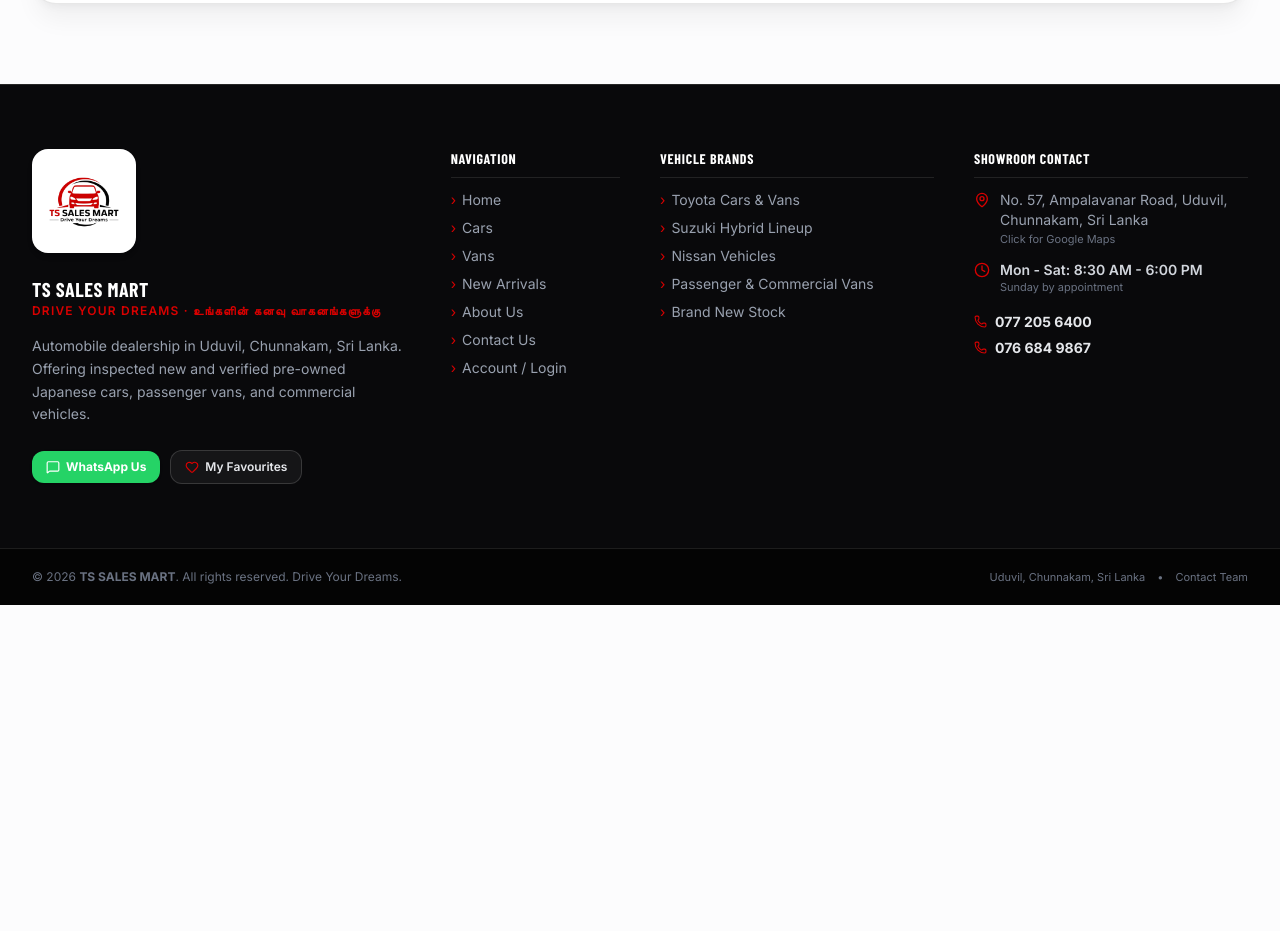
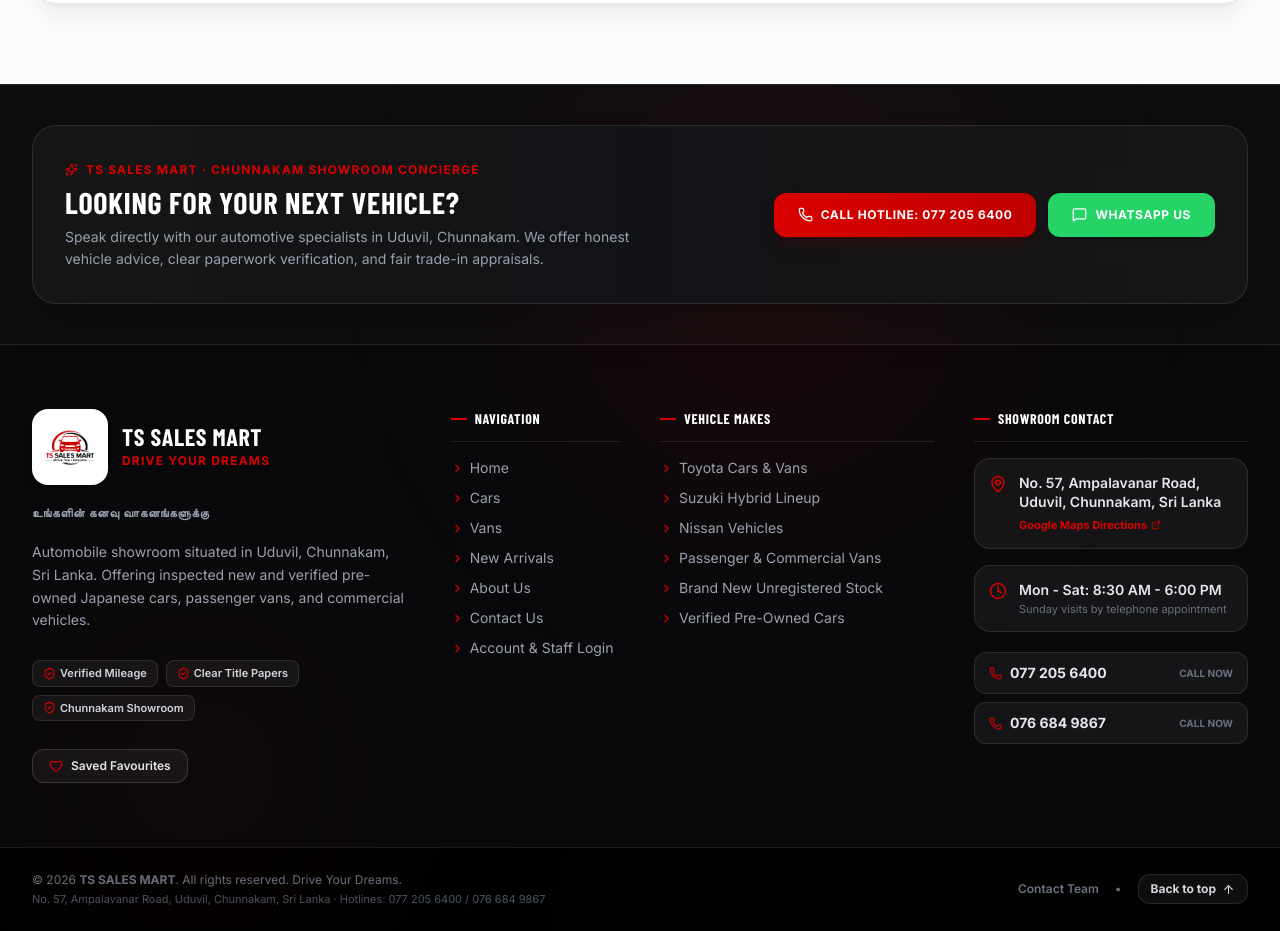
Before and after one commit to stalinpraveen/ts_salesmart, a React (Vite) app in the folder client/: page / in a window 1280 px wide. Shown: the part 3443-4374 px from the top of the page. Before the commit the page ends 4048 px from the top, so only its background shows below. Built offline with nearby package versions, Linux system fonts and the light colour scheme; no server answers; a web font is replaced by a local one.

Commit message:
feat(footer): redesign footer into ultra-luxury automotive dealership styling with VIP banner, frosted brand showcase, and concierge cards

```diff
--- a/client/src/components/Footer.jsx
+++ b/client/src/components/Footer.jsx
@@ -1,161 +1,314 @@
 import { Link } from 'react-router-dom'
-import { Phone, MapPin, Clock, MessageSquare, Heart } from 'lucide-react'
+import {
+  Phone,
+  MapPin,
+  Clock,
+  MessageSquare,
+  Heart,
+  ShieldCheck,
+  ChevronRight,
+  ArrowUp,
+  Sparkles,
+  ExternalLink,
+} from 'lucide-react'
 import { ASSETS, BUSINESS, NAV_LINKS } from '../utils/constants'
 
 const YEAR = new Date().getFullYear()
 
 export default function Footer() {
+  const scrollToTop = () => {
+    window.scrollTo({ top: 0, behavior: 'smooth' })
+  }
+
   return (
-    <footer className="bg-[#09090b] text-gray-400 border-t border-neutral-800">
-      {/* Upper Main Footer Grid */}
-      <div className="container-page py-16 grid gap-10 md:grid-cols-2 lg:grid-cols-12">
-        {/* Dealership Branding & Identity */}
-        <div className="lg:col-span-4 space-y-4">
-          <Link to="/" className="inline-block rounded-2xl bg-white p-3 shadow-md hover:opacity-95 transition">
-            <img
-              src={ASSETS.logo}
-              alt="TS SALES MART — Drive Your Dreams"
-              className="h-16 sm:h-20 w-auto object-contain"
-              loading="lazy"
+    <footer className="relative bg-[#09090b] text-gray-400 border-t border-neutral-800 overflow-hidden">
+      {/* Subtle Ambient Red Glow Effects */}
+      <div
+        className="absolute top-0 right-1/4 w-96 h-96 rounded-full bg-brand/10 blur-[130px] pointer-events-none"
+        aria-hidden="true"
       />
-          </Link>
-          <div>
-            <p className="font-display text-xl font-extrabold uppercase text-white tracking-wide">
-              TS SALES MART
-            </p>
-            <p className="text-xs font-semibold text-brand tracking-widest uppercase">
-              Drive Your Dreams · உங்களின் கனவு வாகனங்களுக்கு
+      <div
+        className="absolute bottom-0 left-10 w-80 h-80 rounded-full bg-red-950/15 blur-[120px] pointer-events-none"
+        aria-hidden="true"
+      />
+
+      {/* 1. Upper VIP Dealership Concierge Banner */}
+      <div className="border-b border-white/10 bg-white/[0.02]">
+        <div className="container-page py-10">
+          <div className="rounded-3xl border border-white/10 bg-gradient-to-r from-neutral-900/90 via-[#121316] to-neutral-900/90 p-6 sm:p-8 backdrop-blur-xl flex flex-col lg:flex-row lg:items-center justify-between gap-6 shadow-2xl">
+            <div className="space-y-1.5">
+              <div className="inline-flex items-center gap-2 text-xs font-bold uppercase tracking-widest text-brand">
+                <Sparkles size={13} />
+                <span>TS SALES MART · Chunnakam Showroom Concierge</span>
+              </div>
+              <h3 className="font-display text-2xl sm:text-3xl font-extrabold uppercase text-white tracking-wide">
+                Looking For Your Next Vehicle?
+              </h3>
+              <p className="text-xs sm:text-sm text-gray-400 max-w-xl leading-relaxed">
+                Speak directly with our automotive specialists in Uduvil, Chunnakam. We offer honest vehicle advice, clear paperwork verification, and fair trade-in appraisals.
               </p>
             </div>
-          <p className="text-xs sm:text-sm text-gray-400 leading-relaxed max-w-sm">
-            Automobile dealership in Uduvil, Chunnakam, Sri Lanka. Offering inspected new and verified pre-owned Japanese cars, passenger vans, and commercial vehicles.
-          </p>
-          <div className="pt-2 flex flex-wrap items-center gap-2.5">
+
+            <div className="flex flex-wrap items-center gap-3 shrink-0">
+              <a
+                href={BUSINESS.phones[0].href}
+                className="btn-primary !py-3.5 !px-6 text-xs font-bold uppercase tracking-wider rounded-xl shadow-lg shadow-red-950/40"
+              >
+                <Phone size={15} />
+                <span>Call Hotline: {BUSINESS.phones[0].display}</span>
+              </a>
+
               <a
                 href={BUSINESS.whatsappUrl}
                 target="_blank"
                 rel="noreferrer"
-              className="inline-flex items-center gap-1.5 rounded-xl bg-[#25D366] text-white px-3.5 py-2 text-xs font-bold hover:bg-[#20ba59] transition shadow-sm"
+                className="btn !py-3.5 !px-6 text-xs font-bold uppercase tracking-wider rounded-xl bg-[#25D366] text-white hover:bg-[#20ba59] transition shadow-md"
               >
-              <MessageSquare size={14} /> WhatsApp Us
+                <MessageSquare size={15} />
+                <span>WhatsApp Us</span>
               </a>
+            </div>
+          </div>
+        </div>
+      </div>
+
+      {/* 2. Main 4-Column Luxury Footer Grid */}
+      <div className="container-page py-16 grid gap-10 md:grid-cols-2 lg:grid-cols-12 relative z-10">
+        {/* Column 1: Dealership Identity & Brand Showcase */}
+        <div className="lg:col-span-4 space-y-5">
+          <Link to="/" className="inline-flex items-center gap-3.5 group">
+            <div className="rounded-2xl bg-white p-2.5 shadow-md transition-transform duration-300 group-hover:scale-105">
+              <img
+                src={ASSETS.logo}
+                alt="TS SALES MART — Drive Your Dreams"
+                className="h-12 sm:h-14 w-auto object-contain"
+                loading="lazy"
+              />
+            </div>
+            <div>
+              <p className="font-display text-2xl font-black uppercase text-white tracking-wide leading-none">
+                TS SALES MART
+              </p>
+              <p className="text-xs font-bold text-brand uppercase tracking-widest mt-1">
+                Drive Your Dreams
+              </p>
+            </div>
+          </Link>
+
+          <p className="text-xs font-semibold text-gray-400 tracking-wider">
+            உங்களின் கனவு வாகனங்களுக்கு
+          </p>
+
+          <p className="text-xs sm:text-sm text-gray-400 leading-relaxed max-w-sm font-normal">
+            Automobile showroom situated in Uduvil, Chunnakam, Sri Lanka. Offering inspected new and verified pre-owned Japanese cars, passenger vans, and commercial vehicles.
+          </p>
+
+          {/* Trust Guarantee Chips */}
+          <div className="pt-2 flex flex-wrap gap-2 text-[11px] font-semibold text-gray-300">
+            <span className="inline-flex items-center gap-1 rounded-lg border border-white/10 bg-white/5 px-2.5 py-1">
+              <ShieldCheck size={13} className="text-brand" /> Verified Mileage
+            </span>
+            <span className="inline-flex items-center gap-1 rounded-lg border border-white/10 bg-white/5 px-2.5 py-1">
+              <ShieldCheck size={13} className="text-brand" /> Clear Title Papers
+            </span>
+            <span className="inline-flex items-center gap-1 rounded-lg border border-white/10 bg-white/5 px-2.5 py-1">
+              <ShieldCheck size={13} className="text-brand" /> Chunnakam Showroom
+            </span>
+          </div>
+
+          <div className="pt-2">
             <Link
               to="/favorites"
-              className="inline-flex items-center gap-1.5 rounded-xl border border-white/15 bg-white/5 text-gray-200 px-3.5 py-2 text-xs font-semibold hover:border-brand hover:text-white transition"
+              className="inline-flex items-center gap-2 rounded-xl border border-white/15 bg-white/5 text-gray-200 px-4 py-2 text-xs font-semibold hover:border-brand hover:text-white transition"
             >
-              <Heart size={14} className="text-brand" /> My Favourites
+              <Heart size={14} className="text-brand" /> Saved Favourites
             </Link>
           </div>
         </div>
 
-        {/* Quick Links Column */}
-        <div className="lg:col-span-2 space-y-3">
-          <h3 className="font-display text-sm font-extrabold uppercase text-white tracking-wider border-b border-white/10 pb-2">
+        {/* Column 2: Navigation Links */}
+        <div className="lg:col-span-2 space-y-4">
+          <div className="flex items-center gap-2 border-b border-white/10 pb-3">
+            <span className="w-4 h-[2px] bg-brand inline-block" />
+            <h4 className="font-display text-sm font-extrabold uppercase text-white tracking-wider">
               Navigation
-          </h3>
-          <ul className="space-y-2 text-xs sm:text-sm">
+            </h4>
+          </div>
+          <ul className="space-y-2.5 text-xs sm:text-sm">
             {NAV_LINKS.map((l) => (
               <li key={l.label}>
-                <Link to={l.to} className="hover:text-brand transition flex items-center gap-1.5">
-                  <span className="text-brand">›</span> {l.label}
+                <Link
+                  to={l.to}
+                  className="group flex items-center gap-1.5 text-gray-400 hover:text-white transition-colors"
+                >
+                  <ChevronRight size={13} className="text-brand transition-transform group-hover:translate-x-1" />
+                  <span>{l.label}</span>
                 </Link>
               </li>
             ))}
             <li>
-              <Link to="/login" className="hover:text-brand transition flex items-center gap-1.5">
-                <span className="text-brand">›</span> Account / Login
+              <Link
+                to="/login"
+                className="group flex items-center gap-1.5 text-gray-400 hover:text-white transition-colors"
+              >
+                <ChevronRight size={13} className="text-brand transition-transform group-hover:translate-x-1" />
+                <span>Account &amp; Staff Login</span>
               </Link>
             </li>
           </ul>
         </div>
 
-        {/* Popular Categories & Brands */}
-        <div className="lg:col-span-3 space-y-3">
-          <h3 className="font-display text-sm font-extrabold uppercase text-white tracking-wider border-b border-white/10 pb-2">
-            Vehicle Brands
-          </h3>
-          <ul className="space-y-2 text-xs sm:text-sm">
+        {/* Column 3: Vehicle Brands & Categories */}
+        <div className="lg:col-span-3 space-y-4">
+          <div className="flex items-center gap-2 border-b border-white/10 pb-3">
+            <span className="w-4 h-[2px] bg-brand inline-block" />
+            <h4 className="font-display text-sm font-extrabold uppercase text-white tracking-wider">
+              Vehicle Makes
+            </h4>
+          </div>
+          <ul className="space-y-2.5 text-xs sm:text-sm">
             <li>
-              <Link to="/vehicles?brand=Toyota" className="hover:text-brand transition flex items-center gap-1.5">
-                <span className="text-brand">›</span> Toyota Cars &amp; Vans
+              <Link
+                to="/vehicles?brand=Toyota"
+                className="group flex items-center gap-1.5 text-gray-400 hover:text-white transition-colors"
+              >
+                <ChevronRight size={13} className="text-brand transition-transform group-hover:translate-x-1" />
+                <span>Toyota Cars &amp; Vans</span>
               </Link>
             </li>
             <li>
-              <Link to="/vehicles?brand=Suzuki" className="hover:text-brand transition flex items-center gap-1.5">
-                <span className="text-brand">›</span> Suzuki Hybrid Lineup
+              <Link
+                to="/vehicles?brand=Suzuki"
+                className="group flex items-center gap-1.5 text-gray-400 hover:text-white transition-colors"
+              >
+                <ChevronRight size={13} className="text-brand transition-transform group-hover:translate-x-1" />
+                <span>Suzuki Hybrid Lineup</span>
               </Link>
             </li>
             <li>
-              <Link to="/vehicles?brand=Nissan" className="hover:text-brand transition flex items-center gap-1.5">
-                <span className="text-brand">›</span> Nissan Vehicles
+              <Link
+                to="/vehicles?brand=Nissan"
+                className="group flex items-center gap-1.5 text-gray-400 hover:text-white transition-colors"
+              >
+                <ChevronRight size={13} className="text-brand transition-transform group-hover:translate-x-1" />
+                <span>Nissan Vehicles</span>
               </Link>
             </li>
             <li>
-              <Link to="/vehicles?type=van" className="hover:text-brand transition flex items-center gap-1.5">
-                <span className="text-brand">›</span> Passenger &amp; Commercial Vans
+              <Link
+                to="/vehicles?type=van"
+                className="group flex items-center gap-1.5 text-gray-400 hover:text-white transition-colors"
+              >
+                <ChevronRight size={13} className="text-brand transition-transform group-hover:translate-x-1" />
+                <span>Passenger &amp; Commercial Vans</span>
               </Link>
             </li>
             <li>
-              <Link to="/vehicles?condition=new" className="hover:text-brand transition flex items-center gap-1.5">
-                <span className="text-brand">›</span> Brand New Stock
+              <Link
+                to="/vehicles?condition=new"
+                className="group flex items-center gap-1.5 text-gray-400 hover:text-white transition-colors"
+              >
+                <ChevronRight size={13} className="text-brand transition-transform group-hover:translate-x-1" />
+                <span>Brand New Unregistered Stock</span>
+              </Link>
+            </li>
+            <li>
+              <Link
+                to="/vehicles?condition=used"
+                className="group flex items-center gap-1.5 text-gray-400 hover:text-white transition-colors"
+              >
+                <ChevronRight size={13} className="text-brand transition-transform group-hover:translate-x-1" />
+                <span>Verified Pre-Owned Cars</span>
               </Link>
             </li>
           </ul>
         </div>
 
-        {/* Showroom Contact Details */}
-        <div className="lg:col-span-3 space-y-3">
-          <h3 className="font-display text-sm font-extrabold uppercase text-white tracking-wider border-b border-white/10 pb-2">
+        {/* Column 4: Showroom Concierge & Contact Details */}
+        <div className="lg:col-span-3 space-y-4">
+          <div className="flex items-center gap-2 border-b border-white/10 pb-3">
+            <span className="w-4 h-[2px] bg-brand inline-block" />
+            <h4 className="font-display text-sm font-extrabold uppercase text-white tracking-wider">
               Showroom Contact
-          </h3>
-          <ul className="space-y-3 text-xs sm:text-sm">
-            <li className="flex items-start gap-2.5">
-              <MapPin size={16} className="text-brand shrink-0 mt-0.5" />
+            </h4>
+          </div>
+
+          <div className="space-y-4 text-xs sm:text-sm">
+            {/* Address */}
+            <div className="flex items-start gap-3 rounded-2xl border border-white/10 bg-white/5 p-3.5">
+              <MapPin size={18} className="text-brand shrink-0 mt-0.5" />
               <div>
                 <a
                   href={BUSINESS.mapUrl}
                   target="_blank"
                   rel="noreferrer"
-                  className="hover:text-white transition leading-snug"
+                  className="font-semibold text-gray-200 hover:text-white transition leading-snug block"
                 >
                   {BUSINESS.address}
                 </a>
-                <span className="block text-[11px] text-gray-500 mt-0.5">Click for Google Maps</span>
+                <a
+                  href={BUSINESS.mapUrl}
+                  target="_blank"
+                  rel="noreferrer"
+                  className="mt-1.5 inline-flex items-center gap-1 text-[11px] font-bold text-brand hover:underline"
+                >
+                  <span>Google Maps Directions</span>
+                  <ExternalLink size={10} />
+                </a>
               </div>
-            </li>
+            </div>
 
-            <li className="flex items-start gap-2.5">
-              <Clock size={16} className="text-brand shrink-0 mt-0.5" />
+            {/* Operating Hours */}
+            <div className="flex items-start gap-3 rounded-2xl border border-white/10 bg-white/5 p-3.5">
+              <Clock size={18} className="text-brand shrink-0 mt-0.5" />
               <div>
-                <span className="text-gray-300 font-semibold">{BUSINESS.hours}</span>
-                <span className="block text-[11px] text-gray-500">Sunday by appointment</span>
+                <p className="font-semibold text-gray-200">{BUSINESS.hours}</p>
+                <p className="text-[11px] text-gray-500 mt-0.5">Sunday visits by telephone appointment</p>
               </div>
-            </li>
+            </div>
 
-            <li className="pt-1 space-y-1.5">
+            {/* Hotlines */}
+            <div className="space-y-2 pt-1">
               {BUSINESS.phones.map((p) => (
                 <a
                   key={p.href}
                   href={p.href}
-                  className="flex items-center gap-2 font-bold text-gray-200 hover:text-brand transition"
+                  className="flex items-center justify-between rounded-xl border border-white/10 bg-white/5 px-3.5 py-2.5 font-bold text-gray-200 hover:border-brand hover:text-white transition"
                 >
-                  <Phone size={13} className="text-brand" />
-                  {p.display}
+                  <span className="flex items-center gap-2">
+                    <Phone size={13} className="text-brand" /> {p.display}
+                  </span>
+                  <span className="text-[10px] uppercase font-bold text-gray-500">Call Now</span>
                 </a>
               ))}
-            </li>
-          </ul>
+            </div>
+          </div>
         </div>
       </div>
 
-      {/* Bottom Copyright and Legal Bar */}
-      <div className="border-t border-white/10 py-5 bg-black/60 text-xs text-gray-500">
-        <div className="container-page flex flex-col sm:flex-row items-center justify-between gap-3 text-center sm:text-left">
+      {/* 3. Bottom Legal & Copyright Bar with Back to Top */}
+      <div className="border-t border-white/10 py-6 bg-black/80 text-xs text-gray-500">
+        <div className="container-page flex flex-col sm:flex-row items-center justify-between gap-4 text-center sm:text-left">
+          <div className="space-y-1">
             <p>© {YEAR} <strong>TS SALES MART</strong>. All rights reserved. Drive Your Dreams.</p>
-          <div className="flex items-center gap-3 text-[11px]">
-            <span>Uduvil, Chunnakam, Sri Lanka</span>
+            <p className="text-[11px] text-gray-600">
+              No. 57, Ampalavanar Road, Uduvil, Chunnakam, Sri Lanka · Hotlines: 077 205 6400 / 076 684 9867
+            </p>
+          </div>
+
+          <div className="flex items-center gap-4">
+            <Link to="/contact" className="hover:text-gray-300 transition text-xs font-semibold">
+              Contact Team
+            </Link>
             <span>•</span>
-            <Link to="/contact" className="hover:text-gray-300">Contact Team</Link>
+            <button
+              type="button"
+              onClick={scrollToTop}
+              className="inline-flex items-center gap-1.5 rounded-xl border border-white/10 bg-white/5 px-3 py-1.5 text-xs font-bold text-gray-300 hover:border-brand hover:text-white transition cursor-pointer"
+            >
+              <span>Back to top</span>
+              <ArrowUp size={13} />
+            </button>
           </div>
         </div>
       </div>
```
Lines whose indentation alone changed are shown as unchanged.
